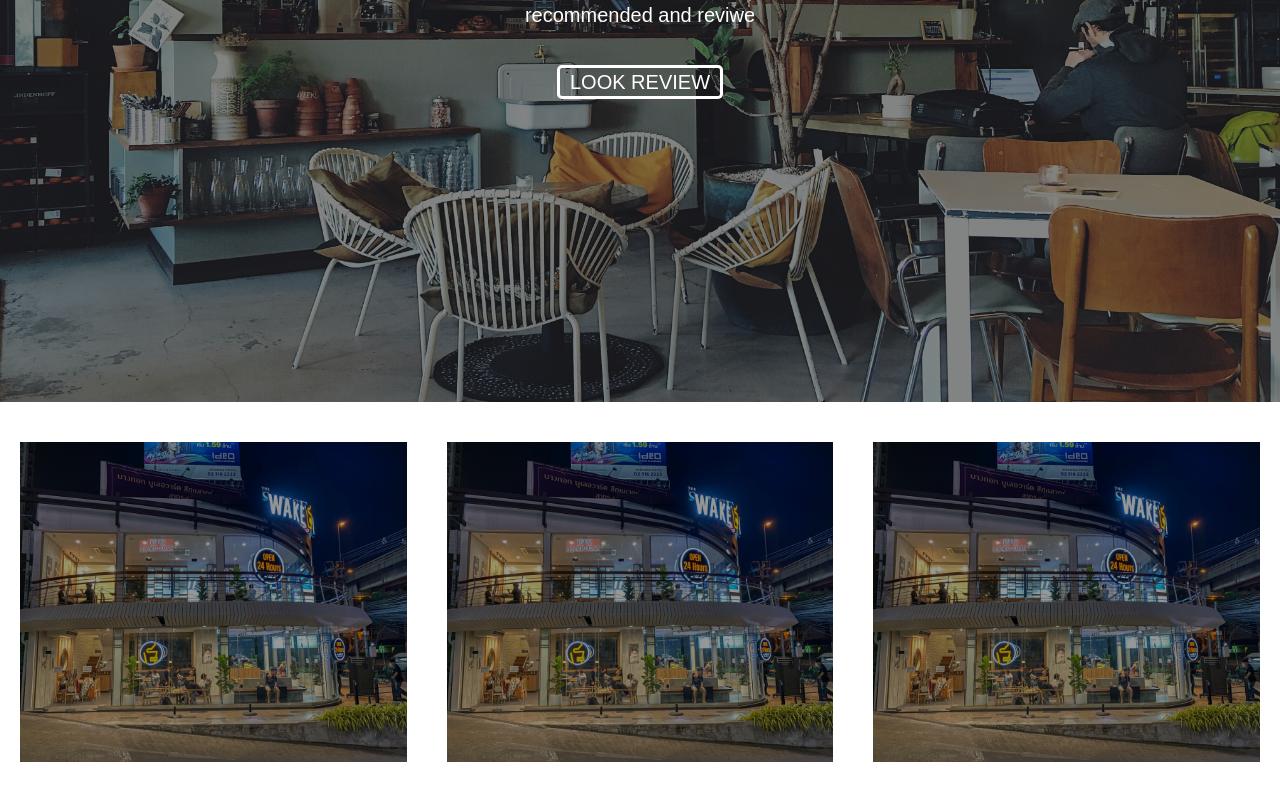
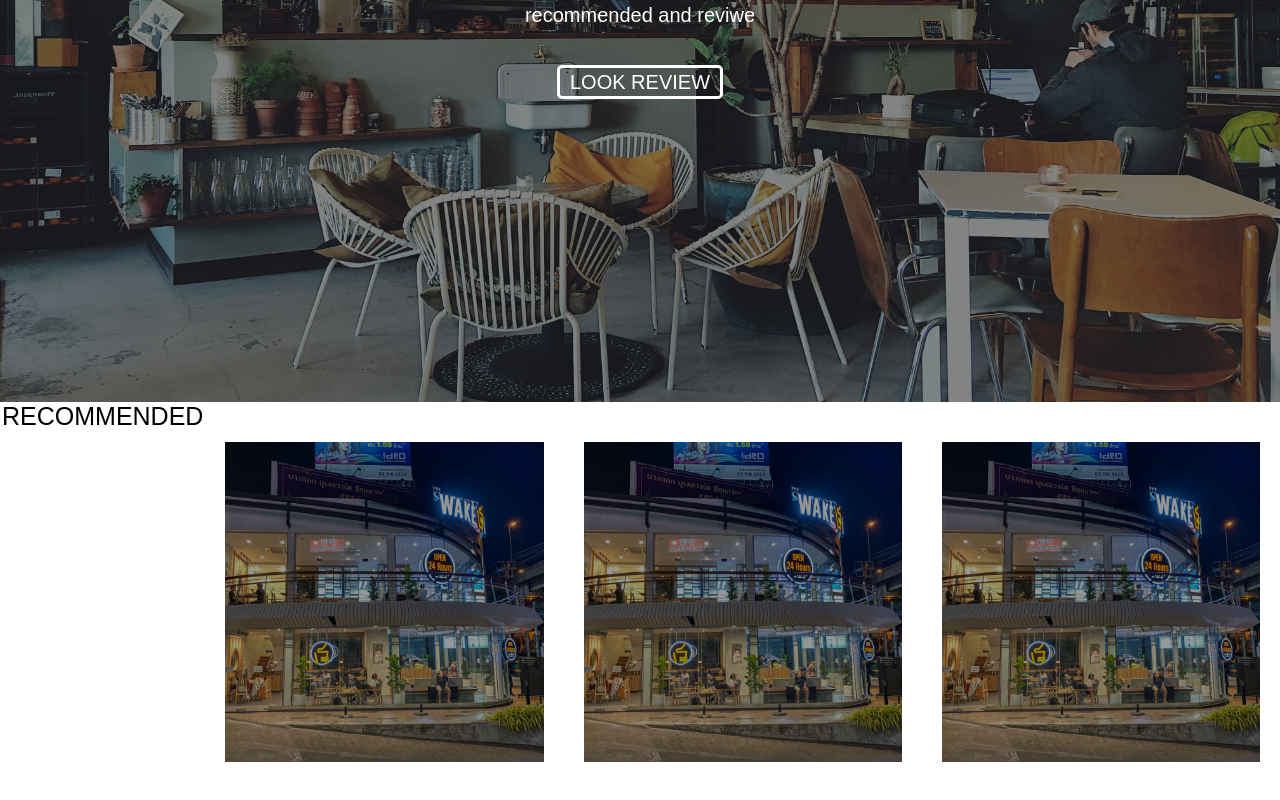
Before and after one commit to wiraphan123/Cafeforyou, a React (Create React App) app: page / in a window 1280 px wide. Shown: the part 398-1198 px from the top of the page. Built offline with nearby package versions, Linux system fonts and the light colour scheme; a web font is replaced by a local one.

Commit message:
edit Home.js

```diff
--- a/src/pages/Home.js
+++ b/src/pages/Home.js
@@ -22,7 +22,7 @@ text-transform: uppercase;
 
 &:hover{
   background-color: #fff;
-  color: #cf7b7e;
+  color: #2F4F4F;
 }
 `
 const title = styled.div`
@@ -41,6 +41,11 @@ const Content = styled.div`
   display:flex;
 `
 
+const Test = styled.div`
+font-size:25px;
+padding:2px;
+`
+
 function Home() {
   return (
     <>
@@ -52,6 +57,9 @@ function Home() {
 
       <Container>
         <Content id ='content'>
+          <Test>
+          RECOMMENDED
+          </Test>
           <Showcafe>
             <h4>Cafe</h4>
             <p>Wake up</p>
```
